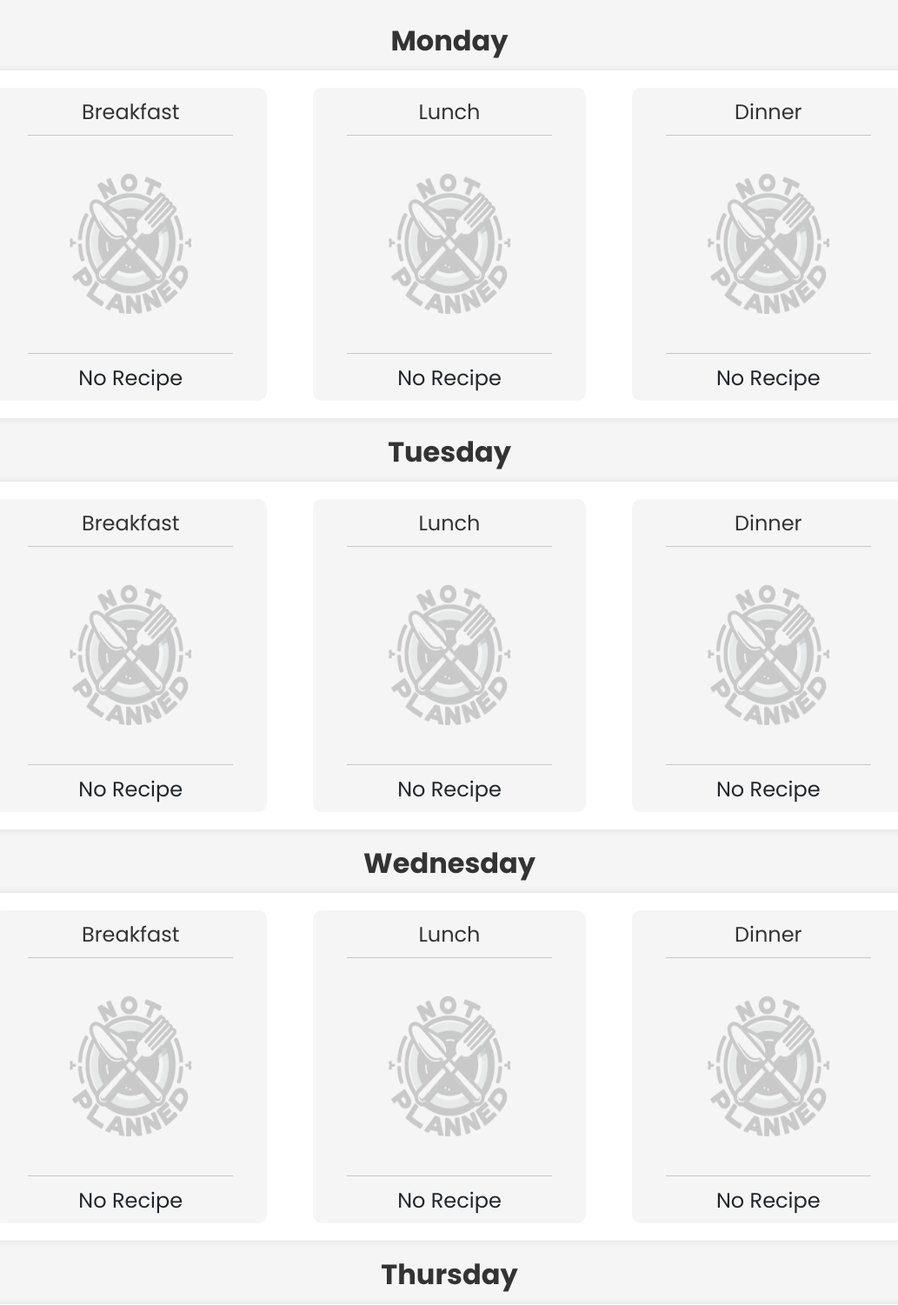
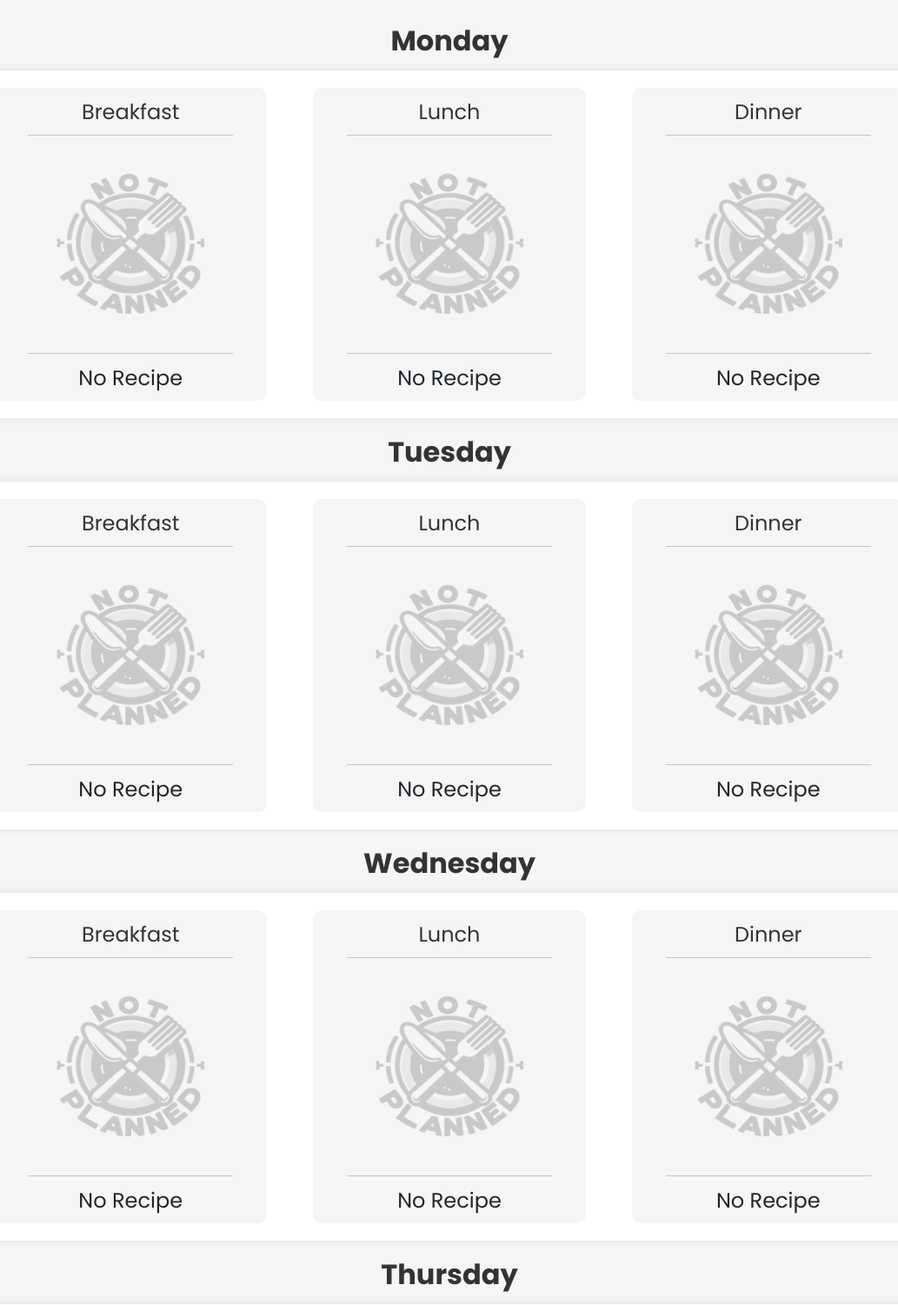
Before and after one commit to sandeepruttala/recipe-share, a Django app: page /planner in a window 1280 px wide. Shown: the part 220-1721 px from the top of the page at 87% size, without its empty margins (123-1156 px from the left). Run offline with Django 4.2, Linux system fonts and the light colour scheme; the visitor is signed in with stand-in values (Sample User, id 1); data that the repository does not hold is empty.

Commit message:
minor changes

```diff
--- a/main/templates/planner.html
+++ b/main/templates/planner.html
@@ -206,9 +206,10 @@
             text-align: center;
         }
         .meal-image{
-            height: 70%;
-            width: 70%;
+            height: 250px;
+            width: 250px;
             border-radius: 20px;
+            object-fit: cover;
             overflow: hidden;
         }
         .meal-link{
```
